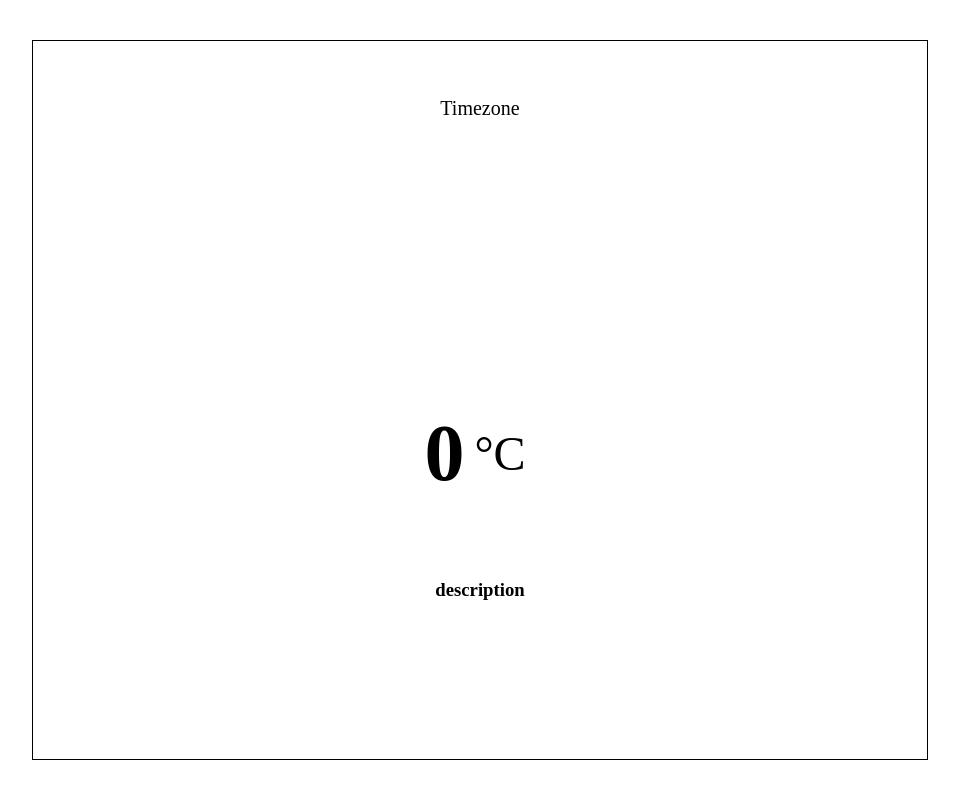
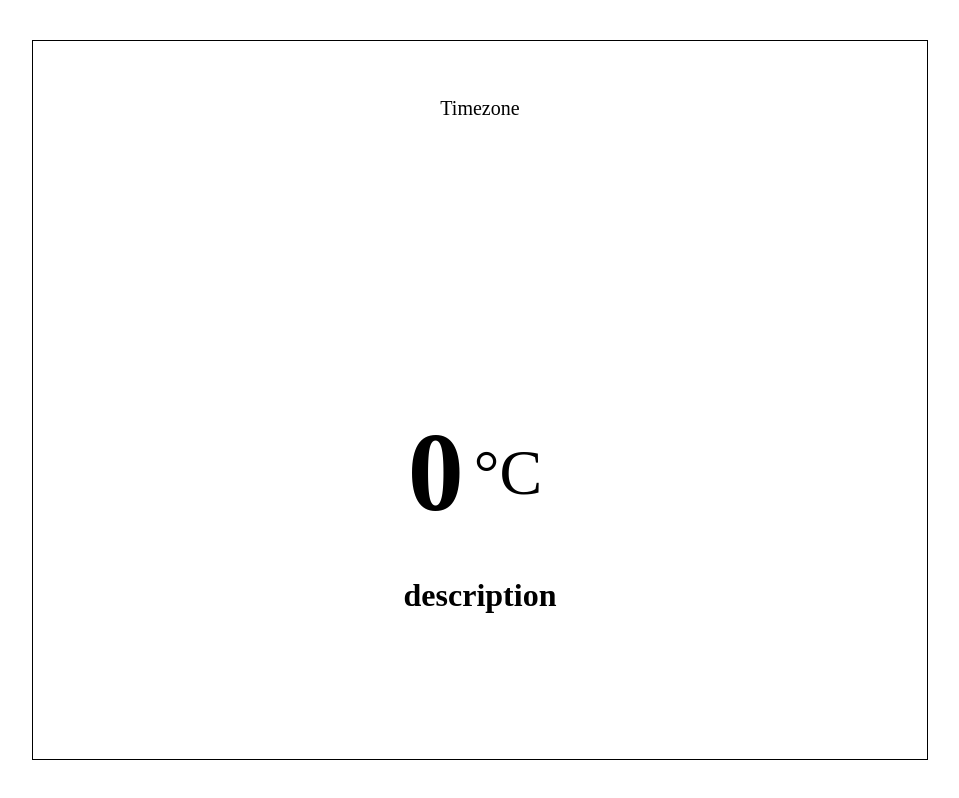
Before and after one commit to RaphaelWirawan/WeatherApp, a plain HTML site: page index.html in a window 1280 px wide. Shown: the whole page, without its empty margins (160-1119 px from the left). Drawn offline with Linux system fonts and the light colour scheme.

Commit message:
Changed Stuff

```diff
--- a/style.css
+++ b/style.css
@@ -42,21 +42,21 @@ body {
 }
 
 .description {
-  margin-top: 10vh;
+  margin-top: 5vh;
+  font-size: 4vh;
 }
 
 .degree-section {
   display: flex;
   align-items: center;
   margin-top: 5vh;
-  cursor: pointer;
 }
 
 .degree-section span {
   margin: 10px;
-  font-size: 6vh;
+  font-size: 8vh;
 }
 
 .degree-section h1 {
-  font-size: 10vh;
+  font-size: 14vh;
 }
```
